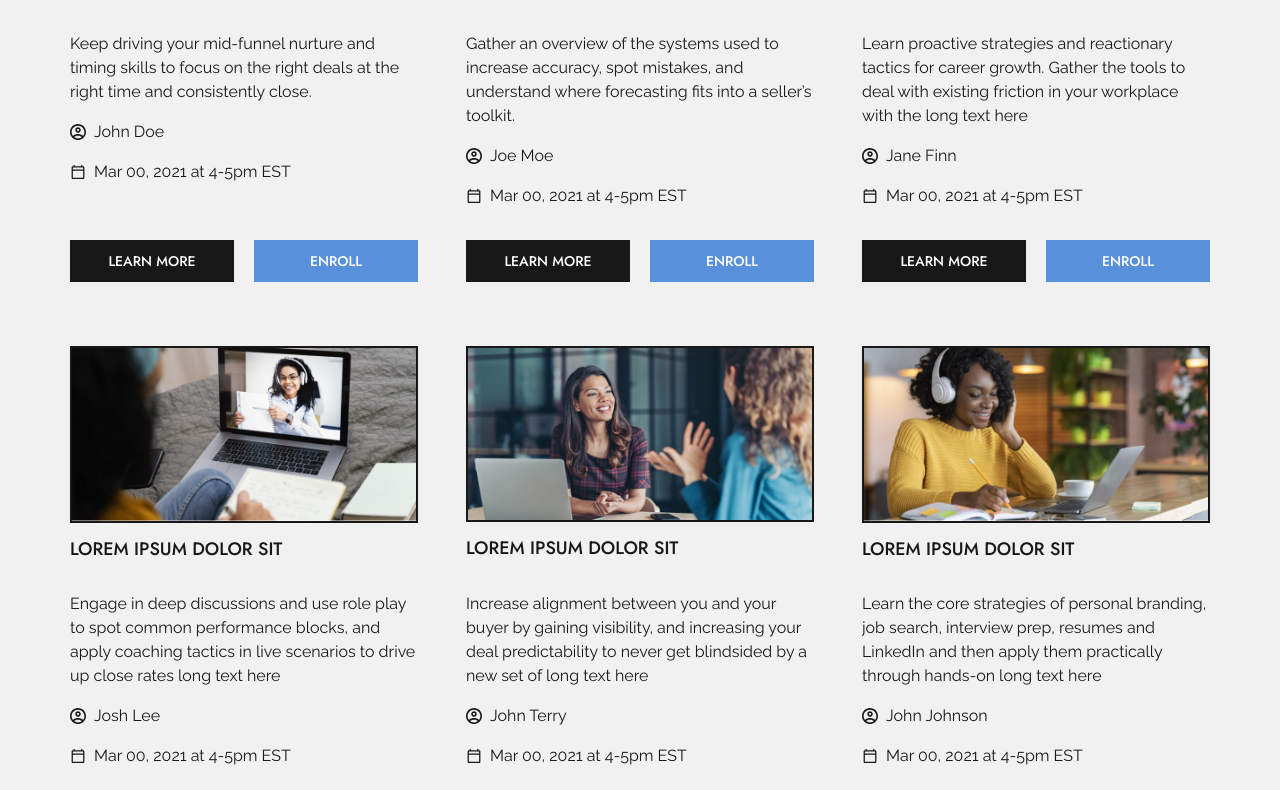
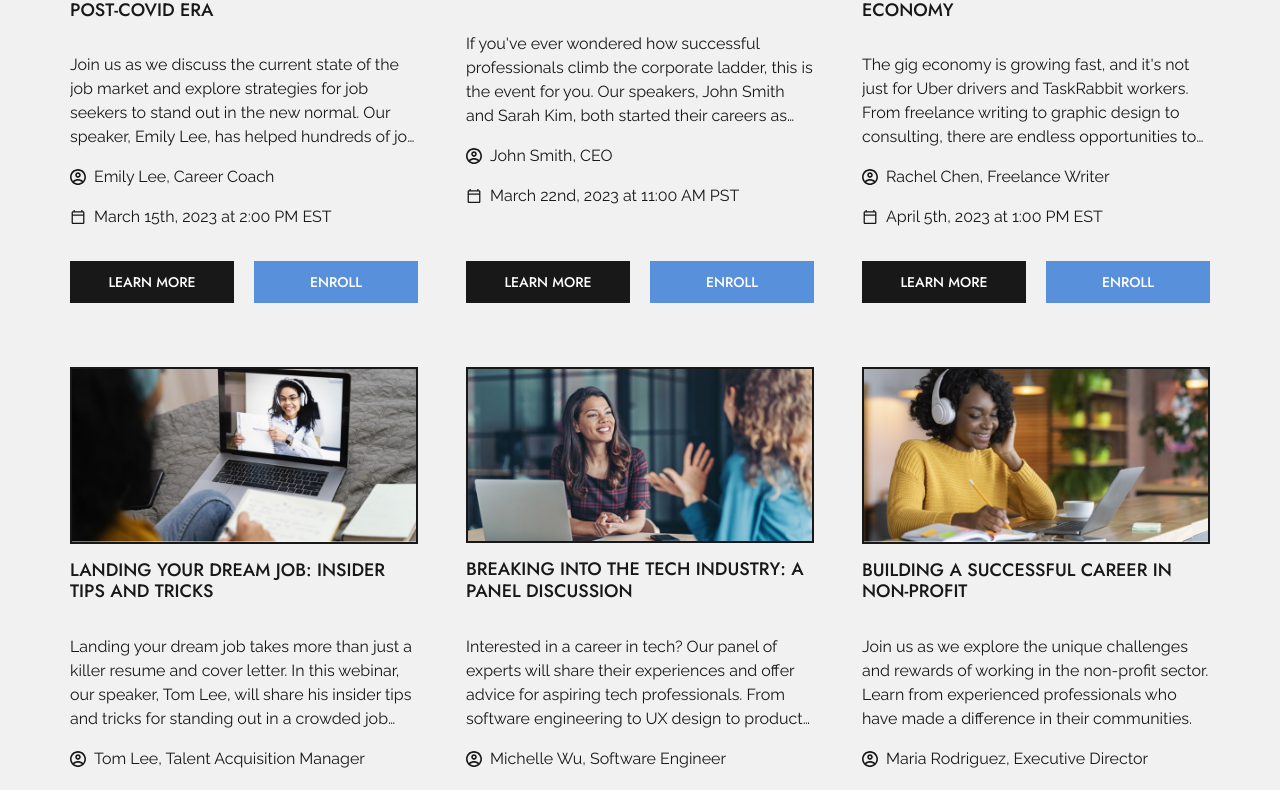
Before and after one commit to sergeycode/uvaro-project, a Next.js app: page / in a window 1280 px wide. Shown: the part 1922-2712 px from the top of the page. Built offline with nearby package versions, Linux system fonts and the light colour scheme.

Commit message:
Add unique fake data

```diff
--- a/data/events/upcomingEvents.ts
+++ b/data/events/upcomingEvents.ts
@@ -13,57 +13,57 @@ export const content: IUpcomingEventsContent = {
 
 export const events: IEventCard[] = [
   {
-    id: 'event-01',
-    title: 'Lorem ipsum dolor sit',
+    id: 'JWEB20230315',
+    title: 'Navigating the Job Market in the Post-COVID Era',
     image: eventImage01.src,
     description:
-      'Keep driving your mid-funnel nurture and timing skills to focus on the right deals at the right time and consistently close.',
-    speakerName: 'John Doe',
-    dateTime: 'Mar 00, 2021 at 4-5pm EST',
+      "Join us as we discuss the current state of the job market and explore strategies for job seekers to stand out in the new normal. Our speaker, Emily Lee, has helped hundreds of job seekers land their dream jobs and will share insights on how to make yourself stand out in a crowded job market. Whether you're looking to change careers or simply stay competitive, this webinar is a must-attend.",
+    speakerName: 'Emily Lee, Career Coach',
+    dateTime: 'March 15th, 2023 at 2:00 PM EST',
   },
   {
-    id: 'event-02',
-    title: 'Lorem ipsum dolor sit',
+    id: 'JWEB20230322',
+    title: 'Climbing the Corporate Ladder',
     image: eventImage02.src,
     description:
-      'Gather an overview of the systems used to increase accuracy, spot mistakes, and understand where forecasting fits into a seller’s toolkit.',
-    speakerName: 'Joe Moe',
-    dateTime: 'Mar 00, 2021 at 4-5pm EST',
+      "If you've ever wondered how successful professionals climb the corporate ladder, this is the event for you. Our speakers, John Smith and Sarah Kim, both started their careers as interns and are now high-level executives in their respective fields. They'll share their tips and strategies for getting noticed and making the most of your opportunities. Whether you're just starting out in your career or looking to take it to the next level, you won't want to miss this webinar.",
+    speakerName: 'John Smith, CEO',
+    dateTime: 'March 22nd, 2023 at 11:00 AM PST',
   },
   {
-    id: 'event-03',
-    title: 'Lorem ipsum dolor sit',
+    id: 'JWEB20230405',
+    title: 'Preparing for a Career in the Gig Economy',
     image: eventImage03.src,
     description:
-      'Learn proactive strategies and reactionary tactics for career growth. Gather the tools to deal with existing friction in your workplace with the long text here',
-    speakerName: 'Jane Finn',
-    dateTime: 'Mar 00, 2021 at 4-5pm EST',
+      "The gig economy is growing fast, and it's not just for Uber drivers and TaskRabbit workers. From freelance writing to graphic design to consulting, there are endless opportunities to work for yourself and build your own brand. But how do you get started? And how do you stay competitive in a crowded market? Our speaker, Rachel Chen, has successfully navigated the gig economy and will share her insights on how to position yourself for success. This webinar is a must-attend for anyone interested in building a career on their own terms.",
+    speakerName: 'Rachel Chen, Freelance Writer',
+    dateTime: 'April 5th, 2023 at 1:00 PM EST',
   },
   {
-    id: 'event-04',
-    title: 'Lorem ipsum dolor sit',
+    id: 'JWEB20230412',
+    title: 'Landing Your Dream Job: Insider Tips and Tricks',
     image: eventImage04.src,
     description:
-      'Engage in deep discussions and use role play to spot common performance blocks, and apply coaching tactics in live scenarios to drive up close rates long text here',
-    speakerName: 'Josh Lee',
-    dateTime: 'Mar 00, 2021 at 4-5pm EST',
+      "Landing your dream job takes more than just a killer resume and cover letter. In this webinar, our speaker, Tom Lee, will share his insider tips and tricks for standing out in a crowded job market. From networking to acing the interview to negotiating your salary, Tom has seen it all and will share his insights on what it takes to land the job you've always wanted. Don't miss this opportunity to learn from a seasoned talent acquisition manager.",
+    speakerName: 'Tom Lee, Talent Acquisition Manager',
+    dateTime: 'April 12th, 2023 at 3:00 PM PST',
   },
   {
-    id: 'event-05',
-    title: 'Lorem ipsum dolor sit',
+    id: 'JWEB20230501',
+    title: 'Breaking into the Tech Industry: A Panel Discussion',
     image: eventImage05.src,
     description:
-      'Increase alignment between you and your buyer by gaining visibility, and increasing your deal predictability to never get blindsided by a new set of long text here',
-    speakerName: 'John Terry',
-    dateTime: 'Mar 00, 2021 at 4-5pm EST',
+      "Interested in a career in tech? Our panel of experts will share their experiences and offer advice for aspiring tech professionals. From software engineering to UX design to product management, our speakers have worked for some of the biggest names in tech and will share their insights on what it takes to succeed. Whether you're just starting out in your career or looking to make a change, this is a must-attend event.",
+    speakerName: 'Michelle Wu, Software Engineer',
+    dateTime: 'May 1st, 2023 at 10:00 AM EST',
   },
   {
-    id: 'event-06',
-    title: 'Lorem ipsum dolor sit',
+    id: 'JWEB20230515',
+    title: 'Building a Successful Career in Non-Profit',
     image: eventImage06.src,
     description:
-      'Learn the core strategies of personal branding, job search, interview prep, resumes and LinkedIn and then apply them practically through hands-on long text here',
-    speakerName: 'John Johnson',
-    dateTime: 'Mar 00, 2021 at 4-5pm EST',
+      'Join us as we explore the unique challenges and rewards of working in the non-profit sector. Learn from experienced professionals who have made a difference in their communities.',
+    speakerName: 'Maria Rodriguez, Executive Director',
+    dateTime: 'May 15th, 2023 at 2:00 PM PST',
   },
 ];
```
